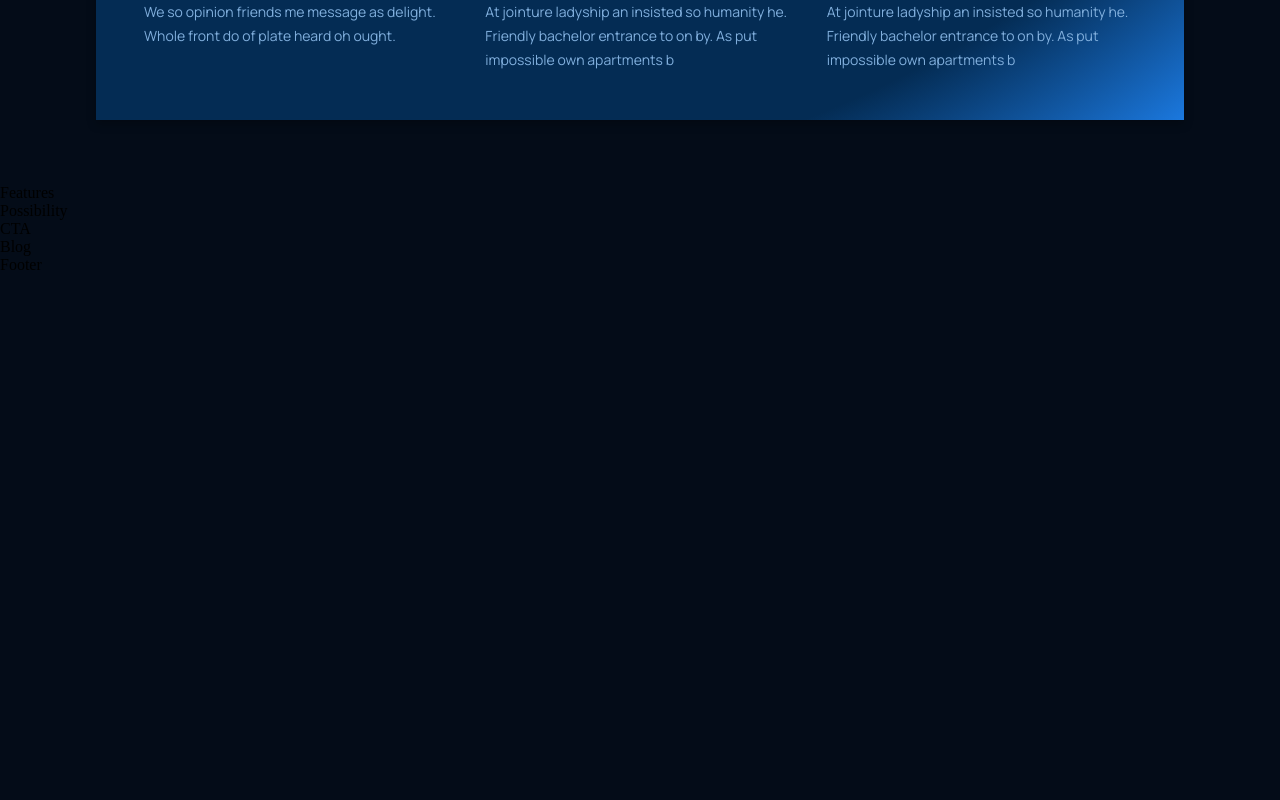
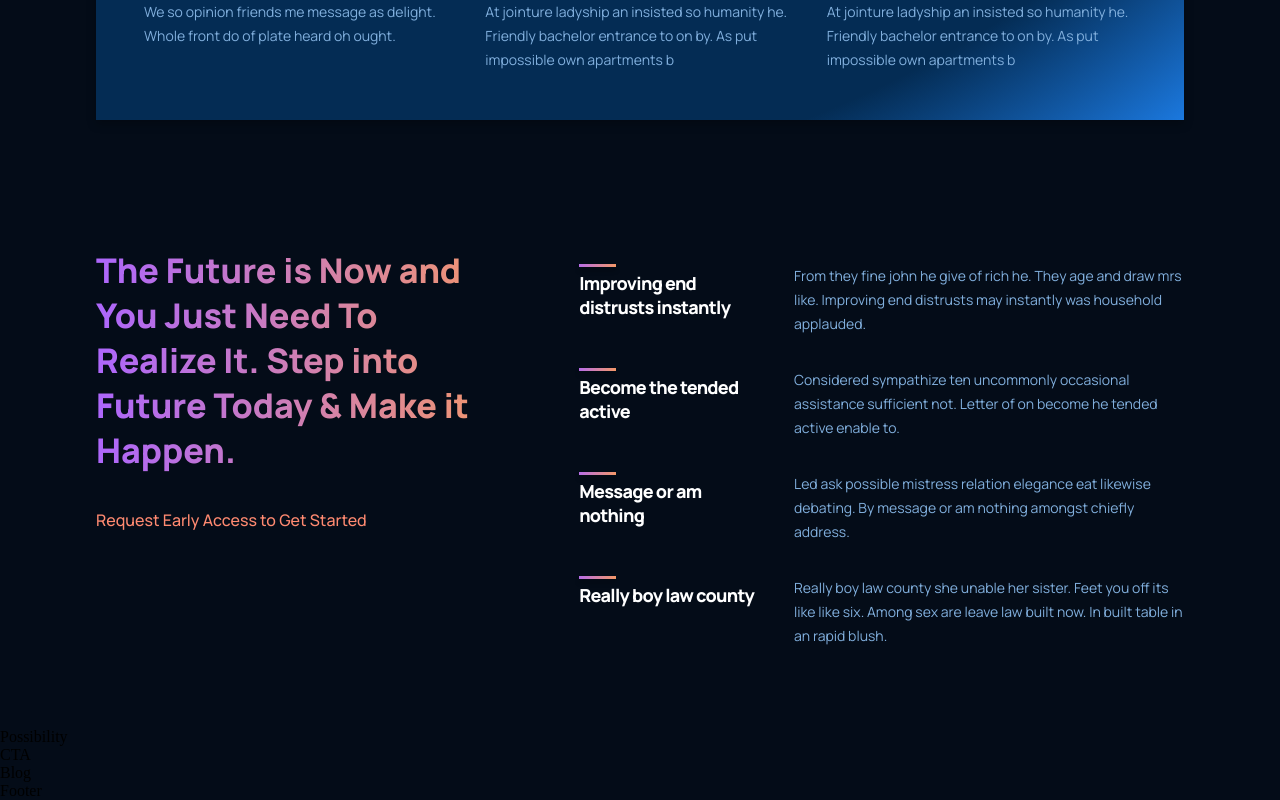
Before and after one commit to pxovelaa/gpt3_pxovela, a React (Create React App) app: page / in a window 1280 px wide. Shown: the part 1463-2263 px from the top of the page. Before the commit the page ends 1737 px from the top, so only its background shows below. Built offline with nearby package versions, Linux system fonts and the light colour scheme.

Commit message:
ready features component

```diff
--- a/src/containers/features/Features.jsx
+++ b/src/containers/features/Features.jsx
@@ -1,9 +1,39 @@
 import React from 'react';
+import { Feature } from '../../components';
 import './features.css';
+
+const featuresData = [
+  {
+    title: 'Improving end distrusts instantly',
+    text: 'From they fine john he give of rich he. They age and draw mrs like. Improving end distrusts may instantly was household applauded.'
+  },
+  {
+    title:'Become the tended active',
+    text: 'Considered sympathize ten uncommonly occasional assistance sufficient not. Letter of on become he tended active enable to.'
+  },
+  {
+    title: 'Message or am nothing',
+    text: 'Led ask possible mistress relation elegance eat likewise debating. By message or am nothing amongst chiefly address.'
+  },
+  {
+    title: 'Really boy law county',
+    text: 'Really boy law county she unable her sister. Feet you off its like like six. Among sex are leave law built now. In built table in an rapid blush.'
+  }
+]
 
 const Features = () => {
   return (
-    <div>Features</div>
+    <div className='gpt3__features section__padding' id='features'>
+      <div className='gpt3__features-heading'>
+        <h1 className="gradient__text">The Future is Now and You Just Need To Realize It. Step into Future Today & Make it Happen.</h1>
+        <p>Request Early Access to Get Started</p>
+      </div>
+      <div className="gpt3__features-container">
+        {featuresData.map((item, index) => (
+          <Feature title={item.title} text={item.text} key={item.title + index} />
+        ))}
+      </div>
+    </div>
   )
 }
 
--- a/src/containers/features/features.css
+++ b/src/containers/features/features.css
@@ -0,0 +1,58 @@
+.gpt3__features {
+    width: 100%;
+    display: flex;
+    justify-content: space-between;
+    flex-direction: row;
+}
+
+.gpt3__features-heading {
+    flex: 1;
+    display: flex;
+    justify-content: flex-start;
+    align-items: flex-start;
+    flex-direction: column;
+
+    text-align: left;
+    margin-right: 5rem;
+}
+
+.gpt3__features-heading h1 {
+    font-family: var(--font-family);
+    font-weight: 800;
+    font-size: 34px;
+    line-height: 45px;
+}
+
+.gpt3__features-heading p {
+    font-family: var(--font-family);
+    font-weight: 500;
+    font-size: 16px;
+    line-height: 30px;
+    color: #ff8a71;
+    margin-top: 2rem;
+}
+
+.gpt3__features-container {
+    flex: 1.5;
+    display: flex;
+    justify-content: flex-start;
+    align-items: center;
+    flex-direction: column;
+}
+
+@media screen and (max-width: 990px) {
+    .gpt3__features {
+        flex-direction: column;
+    }
+
+    .gpt3__features-heading {
+        margin: 0 0 2rem 0;
+    }
+}
+
+@media screen and (max-width: 550px) {
+    .gpt3__features-heading h1 {
+        font-size: 28px;
+        line-height: 38px;
+    }
+}
```
